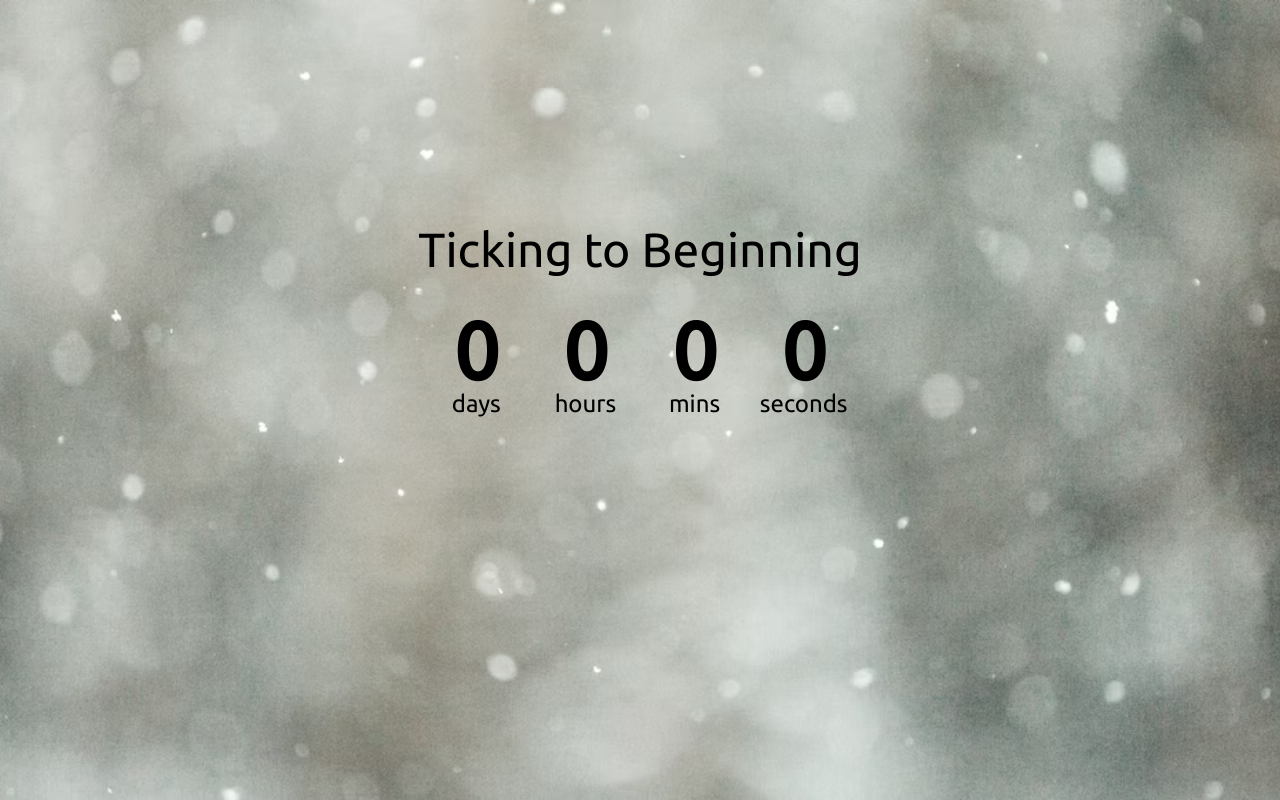
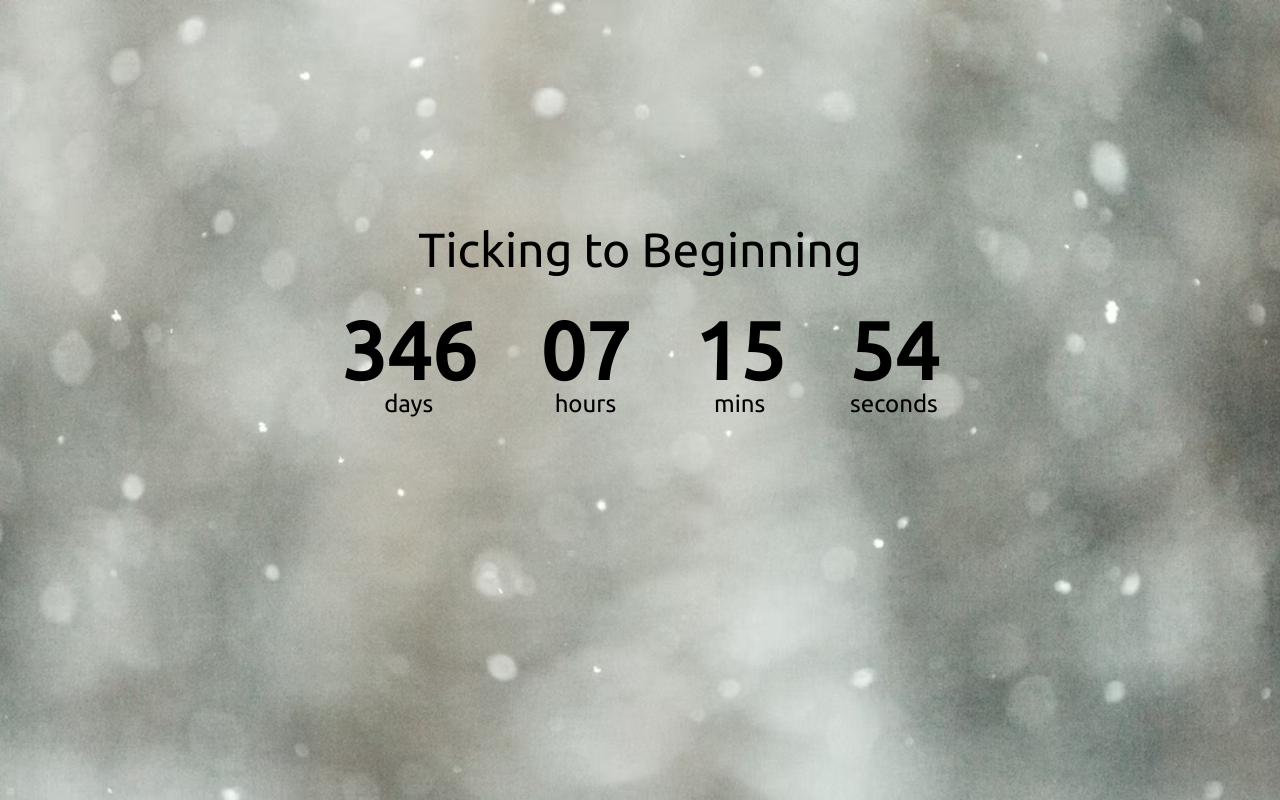
Before and after one commit to IsurangaVithanawasam/Tick-Tock-Timer, a plain HTML site: page index.html in a window 1280 px wide. Drawn offline with Linux system fonts and the light colour scheme.

Commit message:
Adding JS part

```diff
--- a/index.html
+++ b/index.html
@@ -17,25 +17,25 @@
 
     <div class="timer">
         <div class="timer-elm">
-            <p class="text" id="time">0</p>
+            <p class="text" id="days">0</p>
             <span>days</span>
 
         </div>
 
         <div class="timer-elm">
-            <p class="text" id="time">0</p>
+            <p class="text" id="hours">0</p>
             <span>hours</span>
 
         </div>
 
         <div class="timer-elm">
-            <p class="text" id="time">0</p>
+            <p class="text" id="mins">0</p>
             <span>mins</span>
 
         </div>
 
         <div class="timer-elm">
-            <p class="text" id="time">0</p>
+            <p class="text" id="seconds">0</p>
             <span>seconds</span>
 
         </div>
--- a/main.js
+++ b/main.js
@@ -0,0 +1,33 @@
+const daysElm = document.getElementById('days');
+const hoursElm = document.getElementById('hours');
+const minsElm = document.getElementById('mins');
+const secondsElm = document.getElementById('seconds');
+
+
+const newYears = "1 Jan 2025";
+
+function ticking() {
+    const newYearDate = new Date(newYears);
+    const currentDate = new Date();
+
+    const totalSeconds = (newYearDate - currentDate) / 1000;
+
+    const days = Math.floor(totalSeconds / 3600 / 24);
+    const hours = Math.floor(totalSeconds / 3600) % 24;
+    const mins = Math.floor(totalSeconds / 60) % 60;
+    const seconds = Math.floor(totalSeconds) % 60;
+
+    daysElm.innerHTML = days;
+    hoursElm.innerHTML = timeToTwoDigits(hours);
+    minsElm.innerHTML = timeToTwoDigits(mins);
+    secondsElm.innerHTML = timeToTwoDigits(seconds);
+
+}
+
+function timeToTwoDigits(time) {
+    return time < 10 ? `0${time}` : time;
+}
+
+ticking();
+
+setInterval(ticking , 1000);
--- a/style.css
+++ b/style.css
@@ -15,11 +15,12 @@ body {
     flex-direction: column;
     align-items: center;
     justify-content: center;
-    /* justify-content: center; */
 }
 
 .timer {
     display: flex;
+    flex-wrap: wrap;
+    justify-content: center;
 }
 
 h1 {
```
